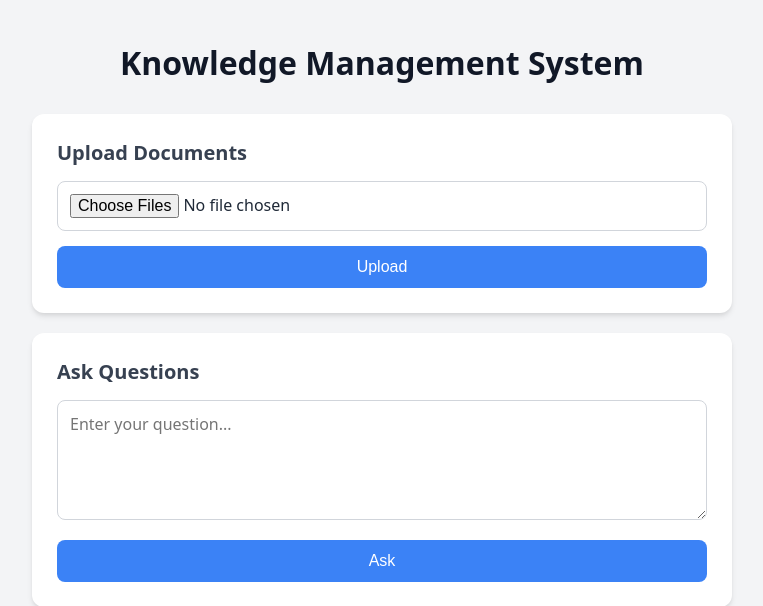
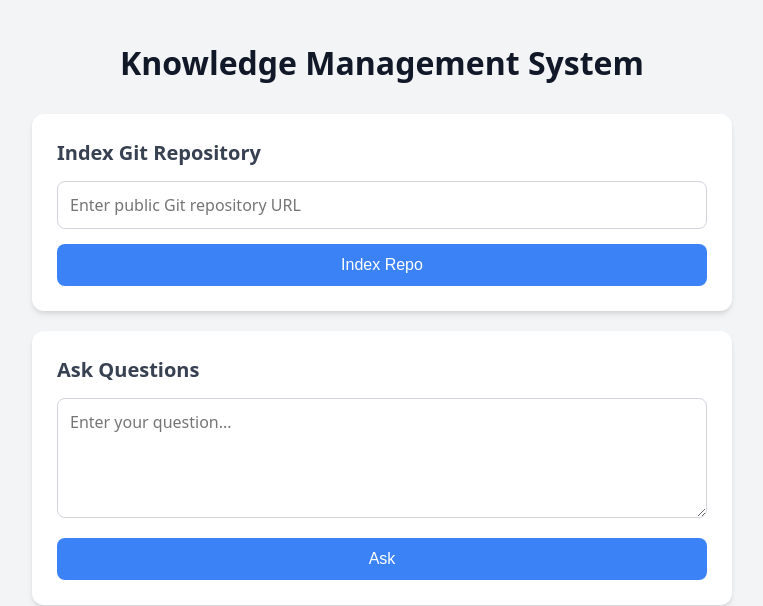
Before and after one commit to RBDevScripts/rag_proj, a FastAPI app: template app/templates/index.html in a window 1280 px wide. Shown: the top 606 px of the page, without its empty margins (258-1021 px from the left). Run offline with FastAPI, Linux system fonts and the light colour scheme; the template is opened without the code that fills it, so the values that code supplies are empty.

Commit message:
GitHub repo link

```diff
--- a/app/config.py
+++ b/app/config.py
@@ -6,9 +6,11 @@ load_dotenv(dotenv_path=Path(__file__).resolve().parent / ".env")
 
 class Config:
     OPENAI_API_KEY = os.getenv('OPENAI_API_KEY')
+    '''
     AWS_ACCESS_KEY = os.getenv('AWS_ACCESS_KEY')
     AWS_SECRET_KEY = os.getenv('AWS_SECRET_KEY')
     AWS_BUCKET_NAME = os.getenv('AWS_BUCKET_NAME')
+    '''
     GROQ_API_KEY = os.getenv('GROQ_API_KEY')
     PINECONE_API_KEY = os.getenv('PINECONE_API_KEY')
     PINECONE_INDEX_NAME = os.getenv('PINECONE_INDEX_NAME', 'rag-kms-index')
--- a/app/main.py
+++ b/app/main.py
@@ -1,21 +1,22 @@
-import os
+import logging
+import shutil
+import subprocess
 import tempfile
-import logging
 import uuid
 from pathlib import Path
+from urllib.parse import urlparse
 
-from fastapi import FastAPI, File, HTTPException, Request, UploadFile
+from fastapi import FastAPI, HTTPException, Request
 from fastapi.responses import HTMLResponse
 from fastapi.staticfiles import StaticFiles
 from fastapi.templating import Jinja2Templates
-from langchain_community.document_loaders import TextLoader, PyPDFLoader
+from langchain_core.documents import Document
 from langchain_text_splitters import RecursiveCharacterTextSplitter
-from pydantic import BaseModel
+from pydantic import BaseModel, HttpUrl
 
 from app.config import Config
 from app.models.vector_store import VectorStore
 from app.services.llm_service import LLMService
-from app.services.storage_service import S3Storage
 
 
 app = FastAPI(title="Knowledge Management System")
@@ -23,12 +24,75 @@ BASE_DIR = Path(__file__).resolve().parent
 app.mount("/static", StaticFiles(directory=str(BASE_DIR / "static")), name="static")
 templates = Jinja2Templates(directory=str(BASE_DIR / "templates"))
 vector_store = VectorStore(Config.VECTOR_DB_PATH)
-storage_service = S3Storage()
 llm_service = LLMService(vector_store)
 current_doc_id = None
 
+EXCLUDED_DIRECTORIES = {
+    ".git",
+    ".github",
+    ".venv",
+    "__pycache__",
+    "node_modules",
+    "dist",
+    "build",
+    ".next",
+    ".idea",
+    ".vscode",
+}
+ALLOWED_FILE_EXTENSIONS = {
+    ".py",
+    ".js",
+    ".jsx",
+    ".ts",
+    ".tsx",
+    ".java",
+    ".go",
+    ".rs",
+    ".rb",
+    ".php",
+    ".c",
+    ".cpp",
+    ".h",
+    ".hpp",
+    ".cs",
+    ".swift",
+    ".kt",
+    ".scala",
+    ".sh",
+    ".ps1",
+    ".sql",
+    ".html",
+    ".css",
+    ".scss",
+    ".json",
+    ".yaml",
+    ".yml",
+    ".toml",
+    ".ini",
+    ".cfg",
+    ".env.example",
+    ".md",
+    ".txt",
+}
+ALLOWED_FILENAMES = {
+    "dockerfile",
+    "makefile",
+    "readme",
+    "readme.md",
+    "requirements.txt",
+    "package.json",
+    "package-lock.json",
+    "pyproject.toml",
+}
+MAX_FILE_SIZE_BYTES = 1_000_000
+MAX_FILES_TO_INDEX = 200
+
 class QueryRequest(BaseModel):
     question: str
+
+
+class RepoRequest(BaseModel):
+    repo_url: HttpUrl
 
 
 @app.get("/", response_class=HTMLResponse)
@@ -45,100 +109,154 @@ logging.basicConfig(level=logging.DEBUG)
 logger = logging.getLogger(__name__)
 
 
-async def process_document(file: UploadFile):
-    """Process document based on file type and return text chunks"""
+def _normalize_repo_url(repo_url: str) -> str:
+    parsed = urlparse(repo_url)
+    if parsed.scheme not in {"http", "https"}:
+        raise ValueError("Only http(s) repository URLs are supported")
+    if not parsed.netloc:
+        raise ValueError("Repository URL is invalid")
+    if not parsed.path.endswith(".git"):
+        return repo_url.rstrip("/") + ".git"
+    return repo_url
+
+
+def _build_repo_slug(repo_url: str) -> str:
+    parsed = urlparse(repo_url)
+    path = parsed.path.rstrip("/")
+    repo_name = Path(path).stem or "repository"
+    return repo_name
+
+
+def _should_include_file(file_path: Path) -> bool:
+    if any(part in EXCLUDED_DIRECTORIES for part in file_path.parts):
+        return False
+    if file_path.stat().st_size > MAX_FILE_SIZE_BYTES:
+        return False
+
+    suffix = file_path.suffix.lower()
+    name = file_path.name.lower()
+    if suffix in ALLOWED_FILE_EXTENSIONS:
+        return True
+    if name in ALLOWED_FILENAMES:
+        return True
+    return False
+
+
+def _collect_repo_documents(repo_dir: Path, repo_url: str):
+    documents = []
+    indexed_files = 0
+
+    for file_path in repo_dir.rglob("*"):
+        if not file_path.is_file():
+            continue
+        if not _should_include_file(file_path):
+            continue
+
+        try:
+            content = file_path.read_text(encoding="utf-8")
+        except UnicodeDecodeError:
+            logger.debug("Skipping non-UTF8 file: %s", file_path)
+            continue
+        except OSError as exc:
+            logger.warning("Skipping unreadable file %s: %s", file_path, exc)
+            continue
+
+        if not content.strip():
+            continue
+
+        relative_path = file_path.relative_to(repo_dir).as_posix()
+        documents.append(
+            Document(
+                page_content=content,
+                metadata={
+                    "filename": relative_path,
+                    "source": relative_path,
+                    "repo_url": repo_url,
+                    "repo_name": repo_dir.name,
+                    "file_type": file_path.suffix.lower() or file_path.name,
+                },
+            )
+        )
+        indexed_files += 1
+        if indexed_files >= MAX_FILES_TO_INDEX:
+            break
+
+    return documents
+
+
+def process_repository(repo_url: str):
+    """Clone a repository, read supported files, and return text chunks."""
     doc_id = str(uuid.uuid4())
-    temp_dir = tempfile.mkdtemp()
-    temp_path = os.path.join(temp_dir, file.filename or "uploaded_file")
+    temp_dir = Path(tempfile.mkdtemp())
+    repo_slug = _build_repo_slug(repo_url)
+    clone_dir = temp_dir / repo_slug
+    normalized_url = _normalize_repo_url(repo_url)
 
     try:
-        # Save file temporarily
-        with open(temp_path, "wb") as temp_file:
-            temp_file.write(await file.read())
+        clone_result = subprocess.run(
+            ["git", "clone", "--depth", "1", normalized_url, str(clone_dir)],
+            capture_output=True,
+            text=True,
+            check=False,
+        )
+        if clone_result.returncode != 0:
+            raise ValueError(clone_result.stderr.strip() or "Failed to clone repository")
 
-        # Process based on file type
-        filename = (file.filename or "").lower()
-        if filename.endswith('.pdf'):
-            loader = PyPDFLoader(temp_path)
-            documents = loader.load()
-        elif filename.endswith('.txt'):
-            loader = TextLoader(temp_path)
-            documents = loader.load()
-        else:
-            raise ValueError("Unsupported file type")
+        documents = _collect_repo_documents(clone_dir, repo_url)
+        if not documents:
+            raise ValueError("No supported text/code files found in repository")
 
-        # Split text into chunks
         text_splitter = RecursiveCharacterTextSplitter(
-            chunk_size=1000,
-            chunk_overlap=200
+            chunk_size=1200,
+            chunk_overlap=200,
+            separators=["\nclass ", "\ndef ", "\n\n", "\n", " ", ""],
         )
         text_chunks = text_splitter.split_documents(documents)
 
-        # Normalize source metadata so citations show the original filename.
         for chunk in text_chunks:
             metadata = chunk.metadata or {}
-            metadata["filename"] = file.filename
+            metadata["repo_url"] = repo_url
+            metadata["repo_name"] = repo_slug
             chunk.metadata = metadata
 
-        return text_chunks, doc_id
-
+        return text_chunks, doc_id, len(documents)
     finally:
-        # Clean up temp file
-        if os.path.exists(temp_path):
-            os.remove(temp_path)
-        os.rmdir(temp_dir)
+        shutil.rmtree(temp_dir, ignore_errors=True)
 
 
-@app.post("/upload")
-async def upload_document(file: UploadFile = File(...)):
+@app.post("/ingest-repo")
+async def ingest_repository(payload: RepoRequest):
     try:
         global current_doc_id
-        logger.debug("Upload endpoint called")
+        logger.debug("Repository ingestion called for %s", payload.repo_url)
 
-        # Check file extension
-        if not file.filename:
-            logger.warning("Empty filename")
-            raise HTTPException(status_code=400, detail="No file selected")
+        try:
+            text_chunks, doc_id, indexed_files = process_repository(str(payload.repo_url))
+            logger.debug("Repository processed into %s chunks", len(text_chunks))
+            if not text_chunks:
+                raise ValueError("No extractable text found in repository")
+        except ValueError as e:
+            logger.error("Invalid repository input: %s", str(e))
+            raise HTTPException(status_code=400, detail=str(e)) from e
+        except Exception as e:
+            logger.error("Error processing repository: %s", str(e))
+            raise HTTPException(status_code=500, detail=f"Error processing repository: {str(e)}") from e
 
-        if not file.filename.endswith(('.txt', '.pdf')):
-            logger.warning(f"Unsupported file type: {file.filename}")
-            raise HTTPException(status_code=400, detail="Only .txt and .pdf files are supported")
-
-        logger.debug(f"Processing file: {file.filename}")
-
-        # Process the document
-        try:
-            text_chunks, doc_id = await process_document(file)
-            logger.debug(f"Document processed into {len(text_chunks)} chunks")
-            if not text_chunks:
-                raise ValueError("No extractable text found in document")
-        except Exception as e:
-            logger.error(f"Error processing document: {str(e)}")
-            raise HTTPException(status_code=500, detail=f"Error processing document: {str(e)}") from e
-
-        # Upload to S3
-        try:
-            await file.seek(0)  # Reset file pointer
-            storage_service.upload_file(file.file, file.filename)
-            logger.debug("File uploaded to S3")
-        except Exception as e:
-            logger.error(f"Error uploading to S3: {str(e)}")
-            raise HTTPException(status_code=500, detail=f"Error uploading to S3: {str(e)}") from e
-
-        # Add to vector store
         try:
             vector_store.reset_store(hard=True)
             vector_store.add_documents(text_chunks, doc_id=doc_id)
             current_doc_id = doc_id
             llm_service.memory.clear()
-            logger.debug("Documents added to vector store")
+            logger.debug("Repository documents added to vector store")
         except Exception as e:
-            logger.error(f"Error adding to vector store: {str(e)}")
+            logger.error("Error adding to vector store: %s", str(e))
             raise HTTPException(status_code=500, detail=f"Error adding to vector store: {str(e)}") from e
 
         return {
-            'message': 'File uploaded and processed successfully',
-            'chunks_processed': len(text_chunks)
+            'message': 'Repository indexed successfully',
+            'chunks_processed': len(text_chunks),
+            'files_indexed': indexed_files,
+            'repo_url': str(payload.repo_url),
         }
 
     except HTTPException:
@@ -154,7 +272,7 @@ async def query(payload: QueryRequest):
     if not payload.question:
         raise HTTPException(status_code=400, detail="No question provided")
     if not current_doc_id:
-        raise HTTPException(status_code=400, detail="Upload a document before asking questions")
+        raise HTTPException(status_code=400, detail="Index a repository before asking questions")
 
     try:
         result = llm_service.get_response(payload.question, doc_id=current_doc_id)
--- a/app/templates/index.html
+++ b/app/templates/index.html
@@ -11,10 +11,10 @@
         <h1>Knowledge Management System</h1>
 
         <div class="s">
-            <h2>Upload Documents</h2>
-            <form id="uf">
-                <input type="file" id="fi" multiple class="inp">
-                <button type="submit" class="btn">Upload</button>
+            <h2>Index Git Repository</h2>
+            <form id="repo-form">
+                <input type="url" id="repo-url" class="inp" placeholder="Enter public Git repository URL" required>
+                <button type="submit" class="btn">Index Repo</button>
             </form>
         </div>
 
@@ -31,26 +31,26 @@
     </div>
 
     <script>
-        "using namespace std";
-
-        document.getElementById('uf').addEventListener('submit', async (e) => {
+        document.getElementById('repo-form').addEventListener('submit', async (e) => {
             e.preventDefault();
-            let fd = new FormData();
-            let fs = document.getElementById('fi').files;
-
-            for (let f of fs) {
-                fd.append('file', f);
-            }
+            let repoUrl = document.getElementById('repo-url').value.trim();
 
             try {
-                let r = await fetch('/upload', {
+                let r = await fetch('/ingest-repo', {
                     method: 'POST',
-                    body: fd
+                    headers: {
+                        'Content-Type': 'application/json',
+                    },
+                    body: JSON.stringify({ repo_url: repoUrl })
                 });
                 let d = await r.json();
-                alert(d.message || d.error);
+                if (!r.ok) {
+                    alert(d.detail || 'Failed to index repository');
+                    return;
+                }
+                alert(`${d.message}. Indexed ${d.files_indexed} files into ${d.chunks_processed} chunks.`);
             } catch (x) {
-                alert('Error');
+                alert('Error indexing repository');
             }
         });
 
@@ -67,8 +67,8 @@
                 });
                 let d = await r.json();
                 let rc = document.getElementById('rc');
-                if (d.error) {
-                    rc.textContent = d.error;
+                if (!r.ok) {
+                    rc.textContent = d.detail || 'Unable to answer question';
                     return;
                 }
 
--- a/requirements.txt
+++ b/requirements.txt
@@ -14,5 +14,4 @@ langchain-pinecone>=0.2.0
 
 pinecone>=5.0.0
 pypdf>=4.0.0
-tiktoken>=0.7.0
-unstructured>=0.15.0
+tiktoken>=0.7.0unstructured>=0.15.0
```
Also changed, not shown: app/services/storage_service.py (deleted, +0 -28 lines).
